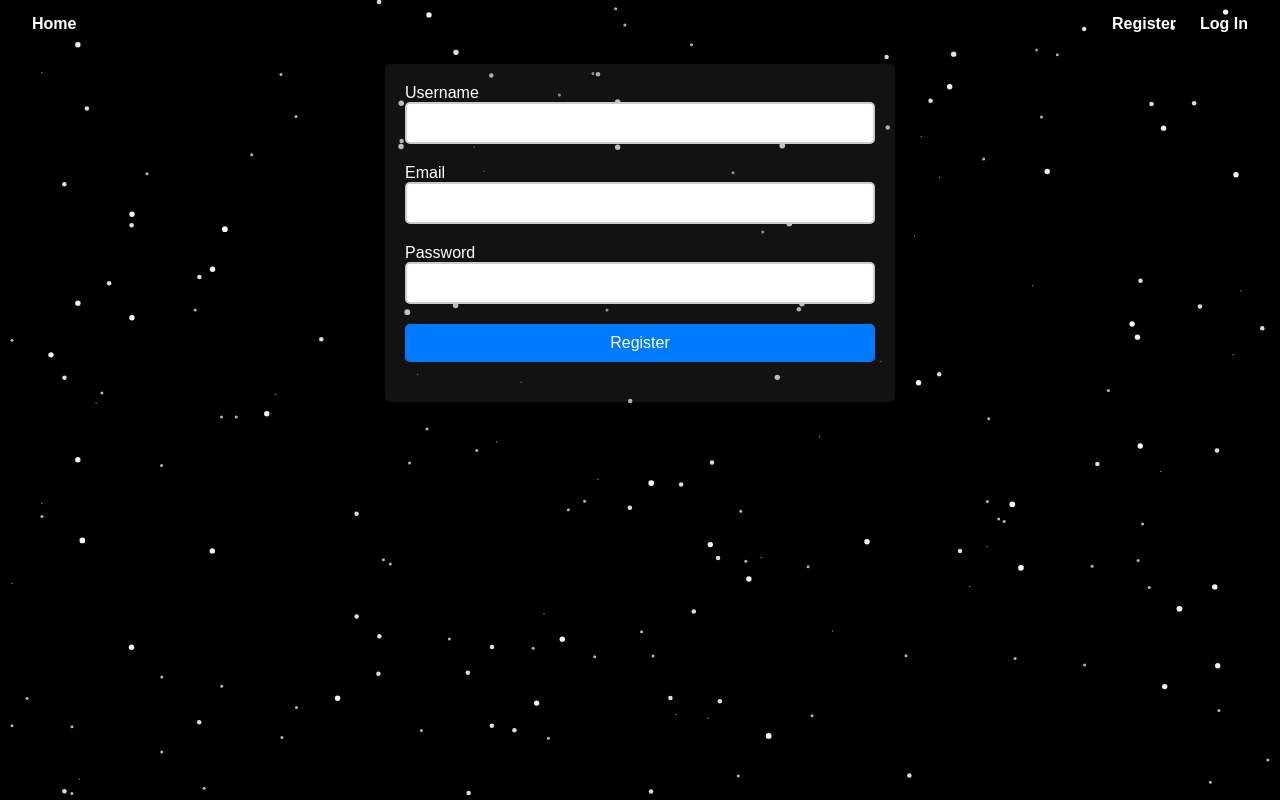
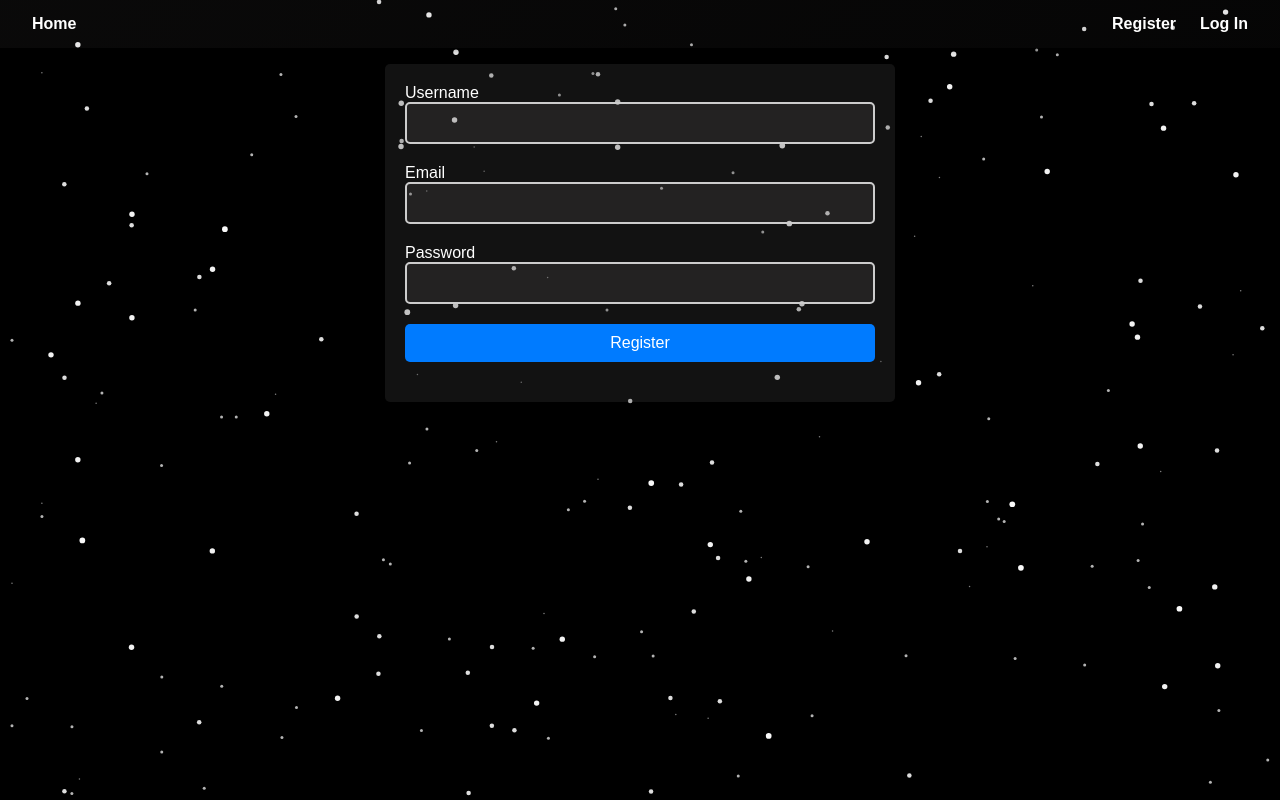
Before and after one commit to WipeRrr/goit-react-hw-08-phonebook, a React (Create React App) app: page /goit-react-hw-08-phonebook/register in a window 1280 px wide. Built offline with nearby package versions, Linux system fonts and the light colour scheme.

Commit message:
final color change

```diff
--- a/src/components/AppBar/AppBar.module.css
+++ b/src/components/AppBar/AppBar.module.css
@@ -1,13 +1,34 @@
+/* .header {
+  display: flex;
+  justify-content: space-between;
+  align-items: center;
+  margin-bottom: 16px;
+  border-bottom: 1px solid #2a363b;
+  padding-left: 10px;
+  padding-right: 10px;
+} */
+
+
+
 .app_bar {
   display: flex;
   align-items: center;
   justify-content: space-between;
-
   color: #fff;
   padding: 15px 20px;
   margin-bottom: 16px;
-  box-shadow: 0 0 10px rgba(0, 0, 0, 0.5);
+  box-shadow: 0 0 10px rgba(0,0,0,0.5);
+
+    background: linear-gradient(139deg, #cfc1c117, #16171815);
+    background-size: 400% 400%;
+
+    -webkit-animation: AnimationName 7s ease infinite;
+    -moz-animation: AnimationName 7s ease infinite;
+    -o-animation: AnimationName 7s ease infinite;
+    animation: AnimationName 7s ease infinite;
 }
+
+
 
 .app-bar-link {
   color: #fff;
@@ -21,3 +42,26 @@
 .app-bar-link:hover {
   background-color: rgba(255, 255, 255, 0.2);
 }
+
+
+
+@-webkit-keyframes AnimationName {
+    0%{background-position:81% 0%}
+    50%{background-position:20% 100%}
+    100%{background-position:81% 0%}
+}
+@-moz-keyframes AnimationName {
+    0%{background-position:81% 0%}
+    50%{background-position:20% 100%}
+    100%{background-position:81% 0%}
+}
+@-o-keyframes AnimationName {
+    0%{background-position:81% 0%}
+    50%{background-position:20% 100%}
+    100%{background-position:81% 0%}
+}
+@keyframes AnimationName {
+    0%{background-position:81% 0%}
+    50%{background-position:20% 100%}
+    100%{background-position:81% 0%}
+}
--- a/src/components/ContactForm/ContactForm.module.css
+++ b/src/components/ContactForm/ContactForm.module.css
@@ -20,6 +20,8 @@
   margin-bottom: 10px;
   box-sizing: border-box;
   vertical-align: middle;
+  background-color: #cfc1c117;
+  color:#fff
 }
 
 .contactForm__button {
--- a/src/components/ContactList/ContactList.module.css
+++ b/src/components/ContactList/ContactList.module.css
@@ -13,7 +13,8 @@
   font-size: 16px;
   background-color: #f2f2f2;
   border-radius: 5px;
-  color:#000
+  background-color: #cfc1c117;
+  color:#fff
 }
 
 .contactList__item__number {
--- a/src/components/Filter/Filter.module.css
+++ b/src/components/Filter/Filter.module.css
@@ -15,4 +15,6 @@
   width: 100%;
   box-sizing: border-box;
   vertical-align: middle;
+  background-color: #cfc1c117;
+  color:#fff
 }
--- a/src/components/LoginForm/LoginForm.module.css
+++ b/src/components/LoginForm/LoginForm.module.css
@@ -29,6 +29,8 @@
   margin-bottom: 10px;
   box-sizing: border-box;
   vertical-align: middle;
+  background-color: #cfc1c117;
+  color:#fff
 }
 
 .button {
--- a/src/components/RegisterForm/RegisterForm.module.css
+++ b/src/components/RegisterForm/RegisterForm.module.css
@@ -29,6 +29,8 @@
   margin-bottom: 10px;
   box-sizing: border-box;
   vertical-align: middle;
+  background-color: #cfc1c117;
+  color:#fff
 }
 
 .button {
```
